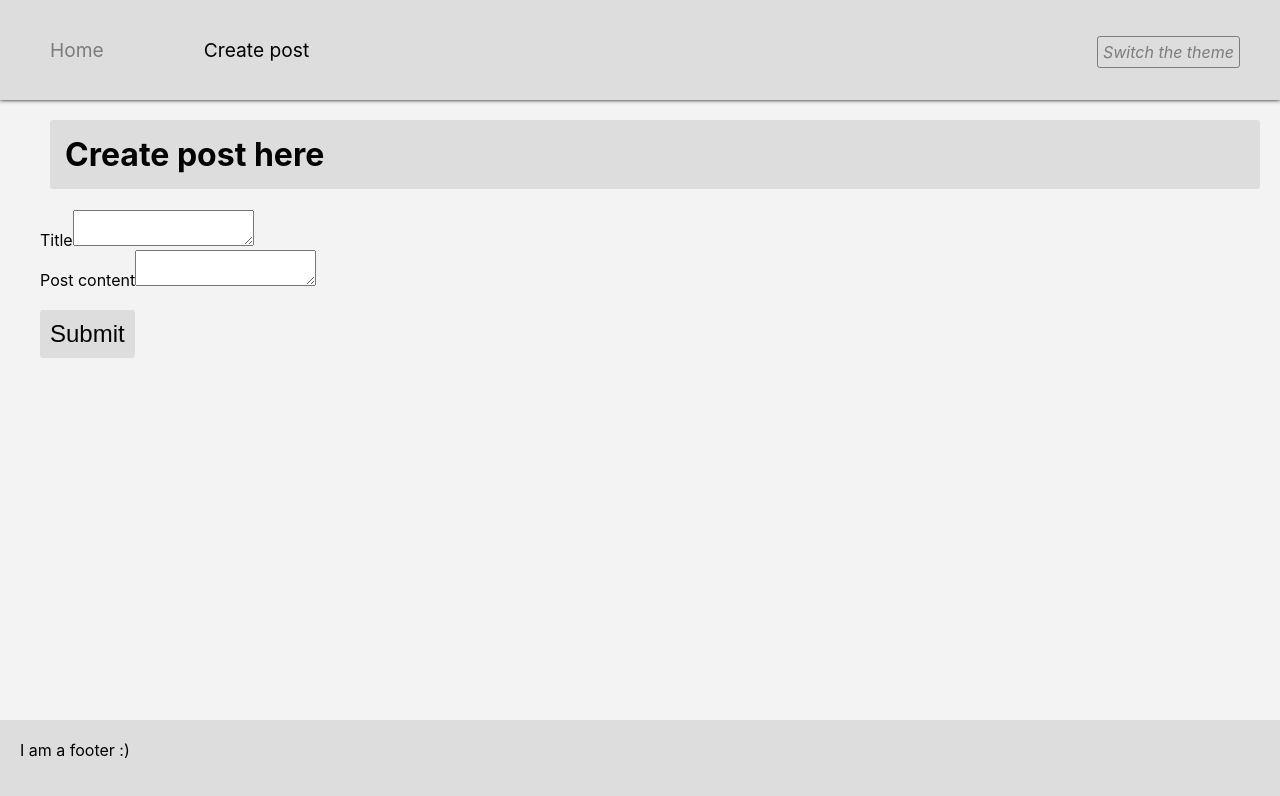
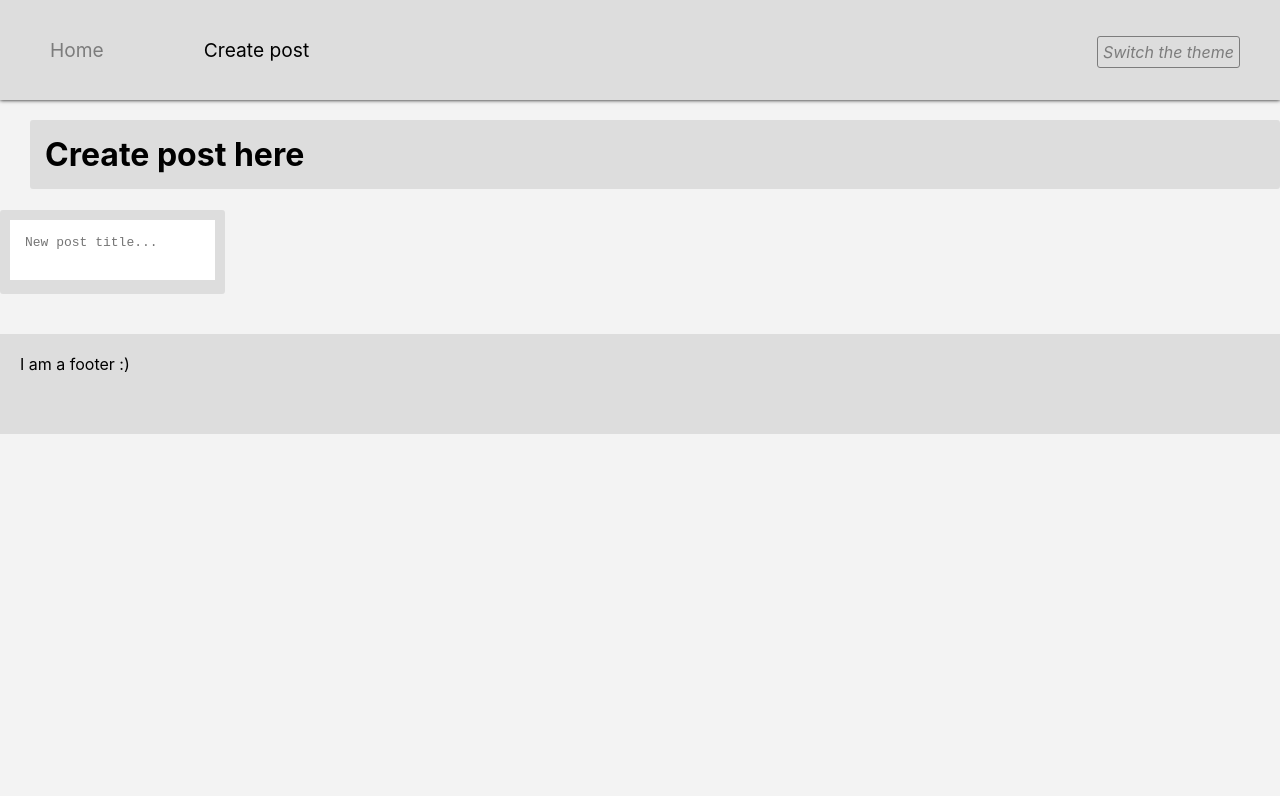
Before and after one commit to KonradCichoszewski/blog-react, a React (Create React App) app: page /createPost in a window 1280 px wide. Shown: the top 796 px of the page. Built offline with nearby package versions, Linux system fonts and the light colour scheme.

Commit message:
unfinished rebuiliding posting feature

```diff
--- a/src/components/CreatePost/CreatePost.js
+++ b/src/components/CreatePost/CreatePost.js
@@ -1,5 +1,5 @@
 import React from 'react';
-import PostForm from './PostForm';
+import PostForm from '../Home/PostForm';
 
 class CreatePost extends React.Component {
     render(){
--- a/src/components/Home/Home.js
+++ b/src/components/Home/Home.js
@@ -1,5 +1,6 @@
 import React from 'react';
 import PostListing from './PostListing';
+import PostForm from './PostForm';
 
 class Home extends React.Component {
     render(){
@@ -7,6 +8,7 @@ class Home extends React.Component {
         <div id="home">
             <div id="home-posts">
                 <h1>Welcome to the Home Page!</h1>
+                <PostForm />
                 <PostListing />
             </div>
             <div id="home-aboutMe">
--- a/src/components/CreatePost/PostForm.js
+++ b/src/components/Home/PostForm.js
@@ -5,19 +5,17 @@ import {titleChange, contentChange, handleSubmit} from '../../redux/actions'
 
 function PostForm(props) {
   return (
-    <form id="postForm"
-          onSubmit={e => {e.preventDefault();
-          props.handleSubmit()}}>
-      <label>
-        Title
-        <textarea onChange={e => props.titleChange(e.target.value)}/>
-      </label><br/>
-      <label>
-        Post content
-        <textarea onChange={e => props.contentChange(e.target.value)} />
-      </label><br/>
-      <input id="submit" type="submit" value="Submit" />
-    </form>
+    <div id="post-form">
+      <form onSubmit={e => {e.preventDefault(); props.handleSubmit()}}>
+        <textarea className="form-field" placeholder="New post title..."
+                  onChange={e => props.titleChange(e.target.value)}
+                  required="required" /><br/>
+        <textarea className="hidden-form form-field" placeholder="Post text"
+                  onChange={e => props.contentChange(e.target.value)}
+                  required="required" /><br/>
+        <input className="hidden-form" id="submit" type="submit" value="Submit" />
+      </form>
+    </div>
   )
 }
 
--- a/src/index.css
+++ b/src/index.css
@@ -197,17 +197,28 @@ nav {
   text-align: justify;
 }
 
-#formContainer{
-  min-height: 70vh;
-  margin: 20px;
+#post-form{
+  margin-top: 20px;
+  height: min-content;
+  width: min-content;
+  background-color: var(--secondaryBackgroundColor);
+  border-radius: 3px;
+  padding: 10px;
 }
 
-form > * {
-  margin: 20px;
+form {
+  margin-bottom: -20px;
 }
 
-#postField{
-  min-height: 100px;
+.form-field{
+  resize: none;
+  border: none;
+  font-size: 1em;
+  padding: 15px;
+}
+
+.hidden-form{
+  display: none;
 }
 
 #success {
```
